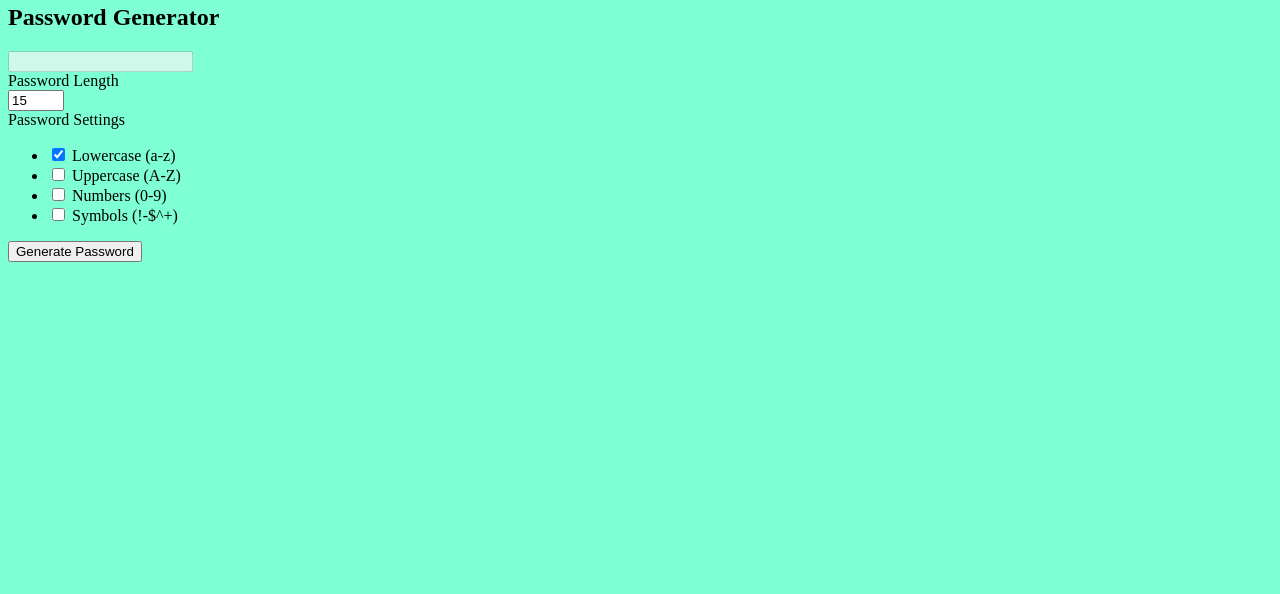
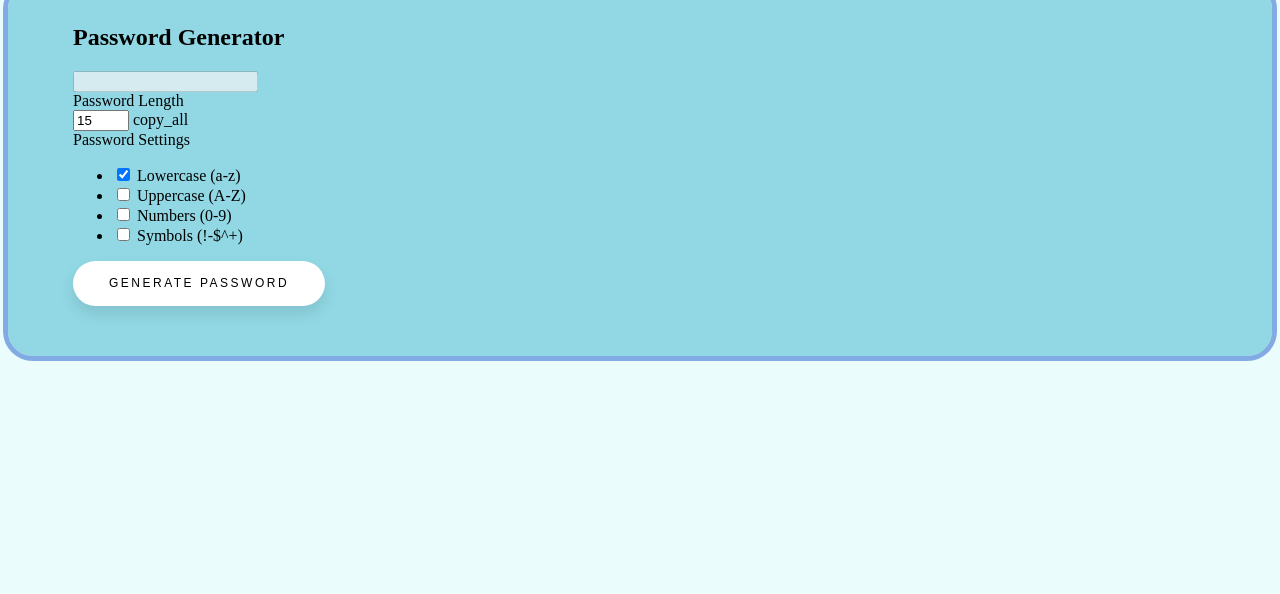
Before and after one commit to hoosid/cdec1, a plain HTML site: page index.html in a window 1280 px wide. Shown: the part 206-800 px from the top of the page. Drawn offline with Linux system fonts and the light colour scheme.

Commit message:
Update index.html

```diff
--- a/index.html
+++ b/index.html
@@ -2,10 +2,11 @@
 <html>
   <head>
     <script src="hom.js" defer></script>
+    <link rel="stylesheet" href="style.css">
   </head>
-  <body style="background-color: aquamarine;">
+  <body>
     <center>
-      <div style="color: black;font-size: 150px;"><b>CD<samp style="color: blue;">E</samp>c</b></div>
+      <div style="color: black;font-size: 150px;-webkit-text-stroke-width: 2px; -webkit-text-stroke-color: #82AAE3 ;"><b>CD<samp style="color: blue;">E</samp>c</b></div>
     </center>
     <div class="container">
       <h2>Password Generator</h2>
@@ -18,7 +19,7 @@
             <label class="title">Password Length</label>
             <span></span>
           </div>
-          <input type="number" min="1" max="30" value="15">
+          <input type="number" min="1" max="30" value="15"> <span class="material-symbols-rounded">copy_all</span>
         </div>
         <div class="pass-settings">
           <label class="title">Password Settings</label>
```
